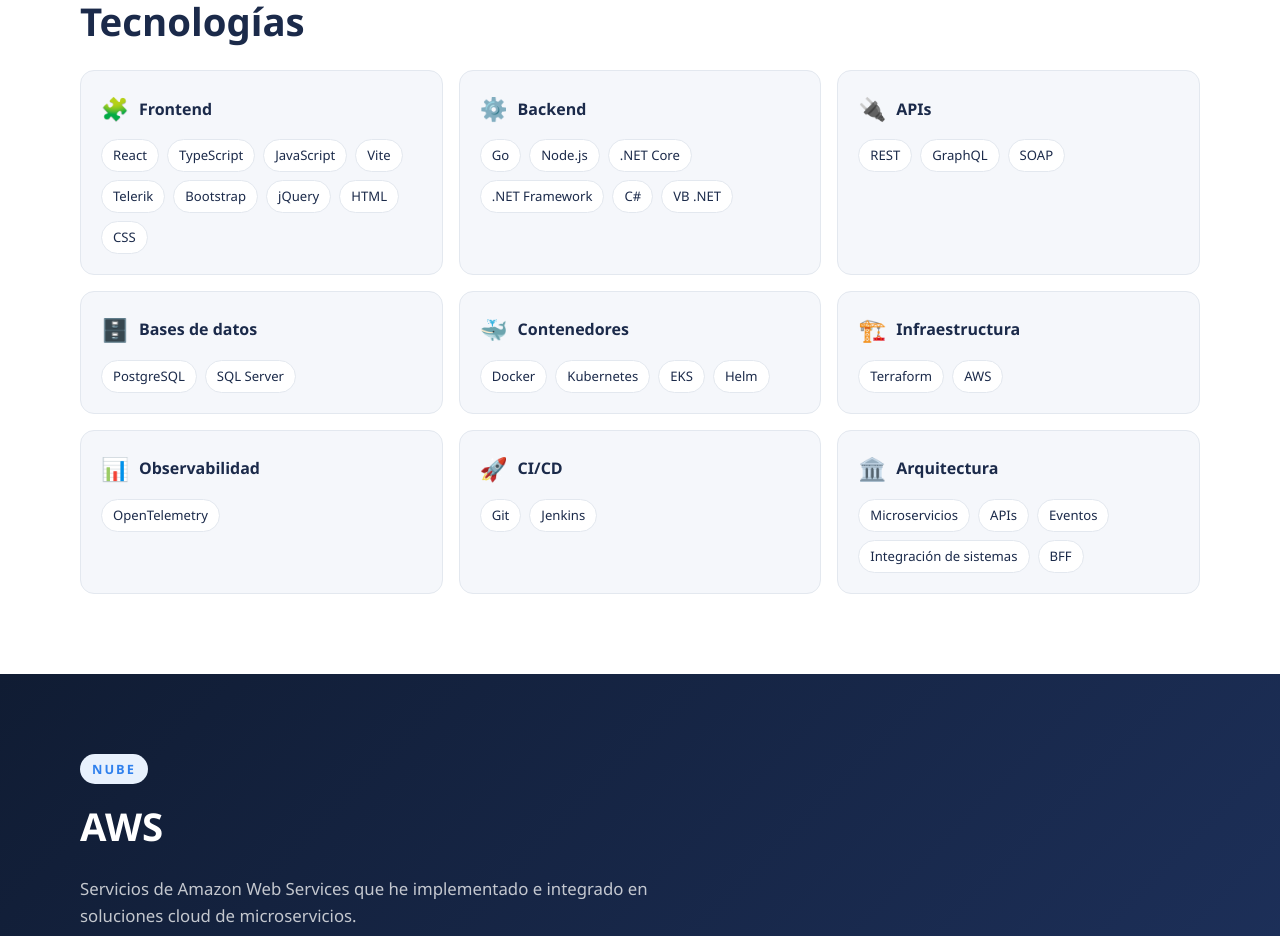
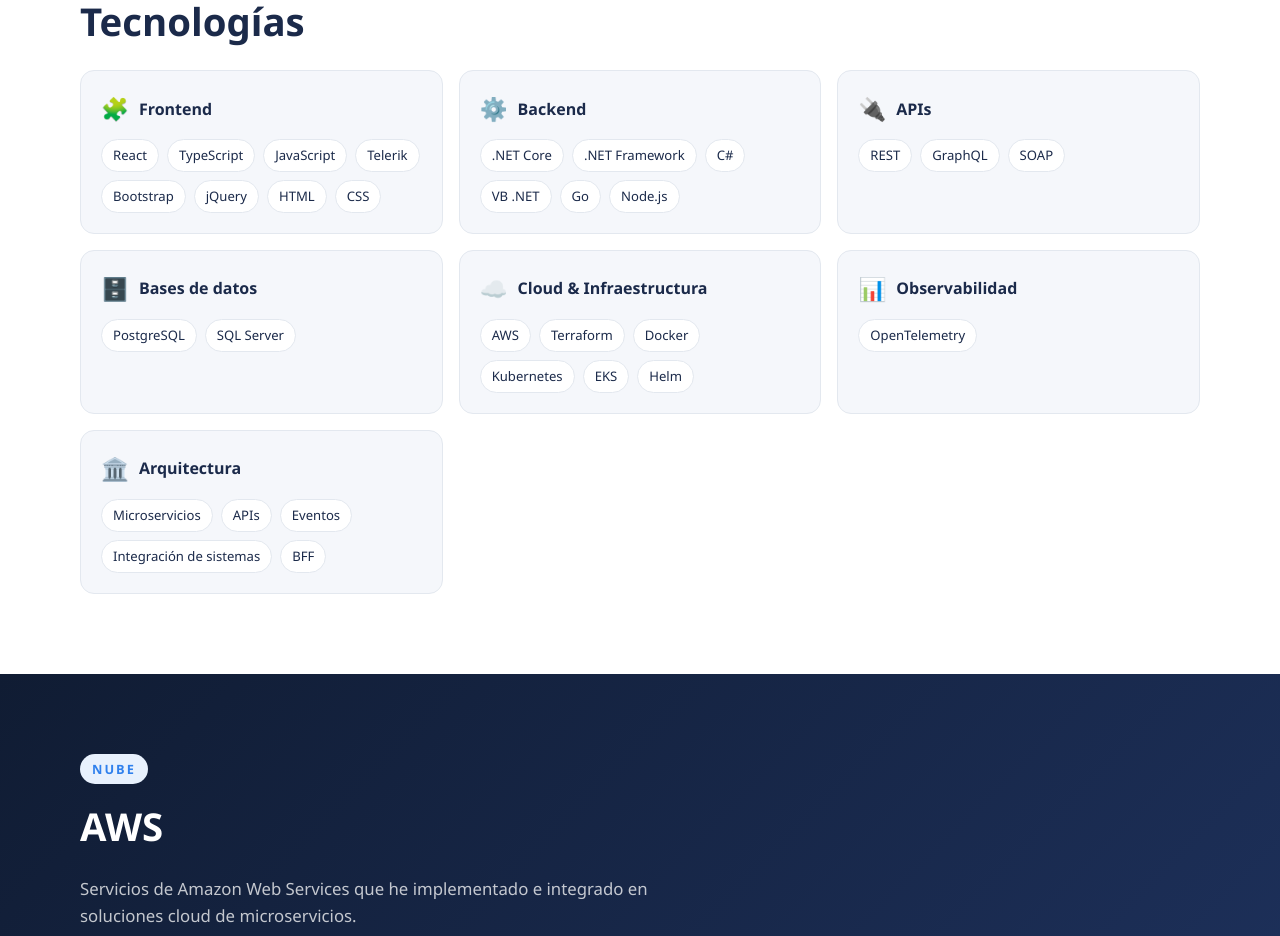
Before and after one commit to xquenda75/software-engineer-profile, a React (Vite) app: page / in a window 1280 px wide. Shown: the part 3700-4636 px from the top of the page. Built offline with nearby package versions, Linux system fonts and the light colour scheme.

Commit message:
feat: change in the competence

```diff
--- a/src/components/Habilidades.tsx
+++ b/src/components/Habilidades.tsx
@@ -1,26 +1,34 @@
-import { competencias } from '../data'
+import { competencias } from "../data";
 
 interface HabilidadGrupo {
-  titulo: string
-  icono: string
-  items: string[]
+  titulo: string;
+  icono: string;
+  items: string[];
 }
 
 const grupos: HabilidadGrupo[] = [
-  { titulo: 'Frontend', icono: '🧩', items: competencias.frontend },
-  { titulo: 'Backend', icono: '⚙️', items: competencias.backend },
-  { titulo: 'APIs', icono: '🔌', items: competencias.apis },
-  { titulo: 'Bases de datos', icono: '🗄️', items: competencias.basesDeDatos },
-  { titulo: 'Contenedores', icono: '🐳', items: competencias.contenedores },
-  { titulo: 'Infraestructura', icono: '🏗️', items: competencias.infraestructura },
-  { titulo: 'Observabilidad', icono: '📊', items: competencias.observabilidad },
-  { titulo: 'CI/CD', icono: '🚀', items: competencias.cicd },
-  { titulo: 'Arquitectura', icono: '🏛️', items: competencias.arquitectura },
-]
+  { titulo: "Frontend", icono: "🧩", items: competencias.frontend },
+  { titulo: "Backend", icono: "⚙️", items: competencias.backend },
+  { titulo: "APIs", icono: "🔌", items: competencias.apis },
+  { titulo: "Bases de datos", icono: "🗄️", items: competencias.basesDeDatos },
+  {
+    titulo: "Cloud & Infraestructura",
+    icono: "☁️",
+    items: competencias.cloud_infraestructura,
+  },
+  // { titulo: 'Contenedores', icono: '🐳', items: competencias.contenedores },
+  // { titulo: 'Infraestructura', icono: '🏗️', items: competencias.infraestructura },
+  { titulo: "Observabilidad", icono: "📊", items: competencias.observabilidad },
+  // { titulo: "CI/CD", icono: "🚀", items: competencias.cicd },
+  { titulo: "Arquitectura", icono: "🏛️", items: competencias.arquitectura },
+];
 
 export default function Habilidades() {
   return (
-    <section className="seccion seccion-full seccion-habilidades" id="tecnologias">
+    <section
+      className="seccion seccion-full seccion-habilidades"
+      id="tecnologias"
+    >
       <div className="seccion-contenido">
         <p className="seccion-tag">Stack</p>
         <h2 className="seccion-titulo">Tecnologías</h2>
@@ -43,5 +51,5 @@ export default function Habilidades() {
         </div>
       </div>
     </section>
-  )
+  );
 }
--- a/src/data.ts
+++ b/src/data.ts
@@ -41,6 +41,7 @@ export interface Competencias {
   apis: string[]
   basesDeDatos: string[]
   cloud: string[]
+  cloud_infraestructura: string[]
   contenedores: string[]
   infraestructura: string[]
   observabilidad: string[]
@@ -178,8 +179,8 @@ export const experiencia: Experiencia[] = [
 ]
 
 export const competencias: Competencias = {
-  frontend: ['React', 'TypeScript', 'JavaScript', 'Vite', 'Telerik', 'Bootstrap', 'jQuery', 'HTML', 'CSS'],
-  backend: ['Go', 'Node.js', '.NET Core', '.NET Framework', 'C#', 'VB .NET'],
+  frontend: ['React', 'TypeScript', 'JavaScript', 'Telerik', 'Bootstrap', 'jQuery', 'HTML', 'CSS'],
+  backend: ['.NET Core', '.NET Framework', 'C#', 'VB .NET','Go', 'Node.js' ],
   apis: ['REST', 'GraphQL', 'SOAP'],
   basesDeDatos: ['PostgreSQL', 'SQL Server'],
   cloud: [
@@ -193,10 +194,11 @@ export const competencias: Competencias = {
     'AWS S3',
     'AWS API Gateway',
   ],
+  cloud_infraestructura: ['AWS','Terraform','Docker', 'Kubernetes', 'EKS', 'Helm'],
   contenedores: ['Docker', 'Kubernetes', 'EKS', 'Helm'],
   infraestructura: ['Terraform', 'AWS'],
   observabilidad: [ 'OpenTelemetry'],
-  cicd: ['Git', 'Jenkins'],
+  cicd: ['Git'],
   arquitectura: ['Microservicios', 'APIs', 'Eventos', 'Integración de sistemas', 'BFF'],
 }
 
```
